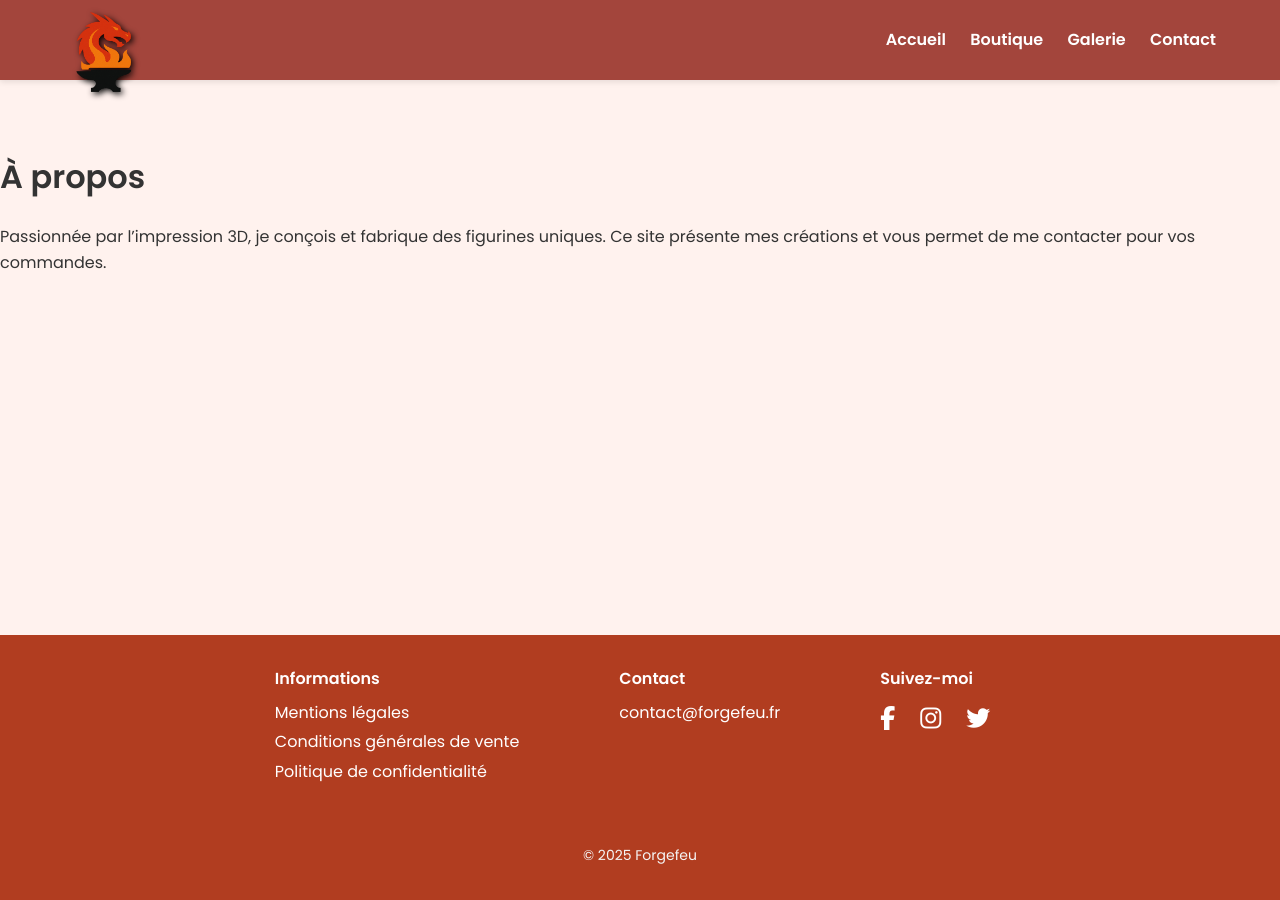
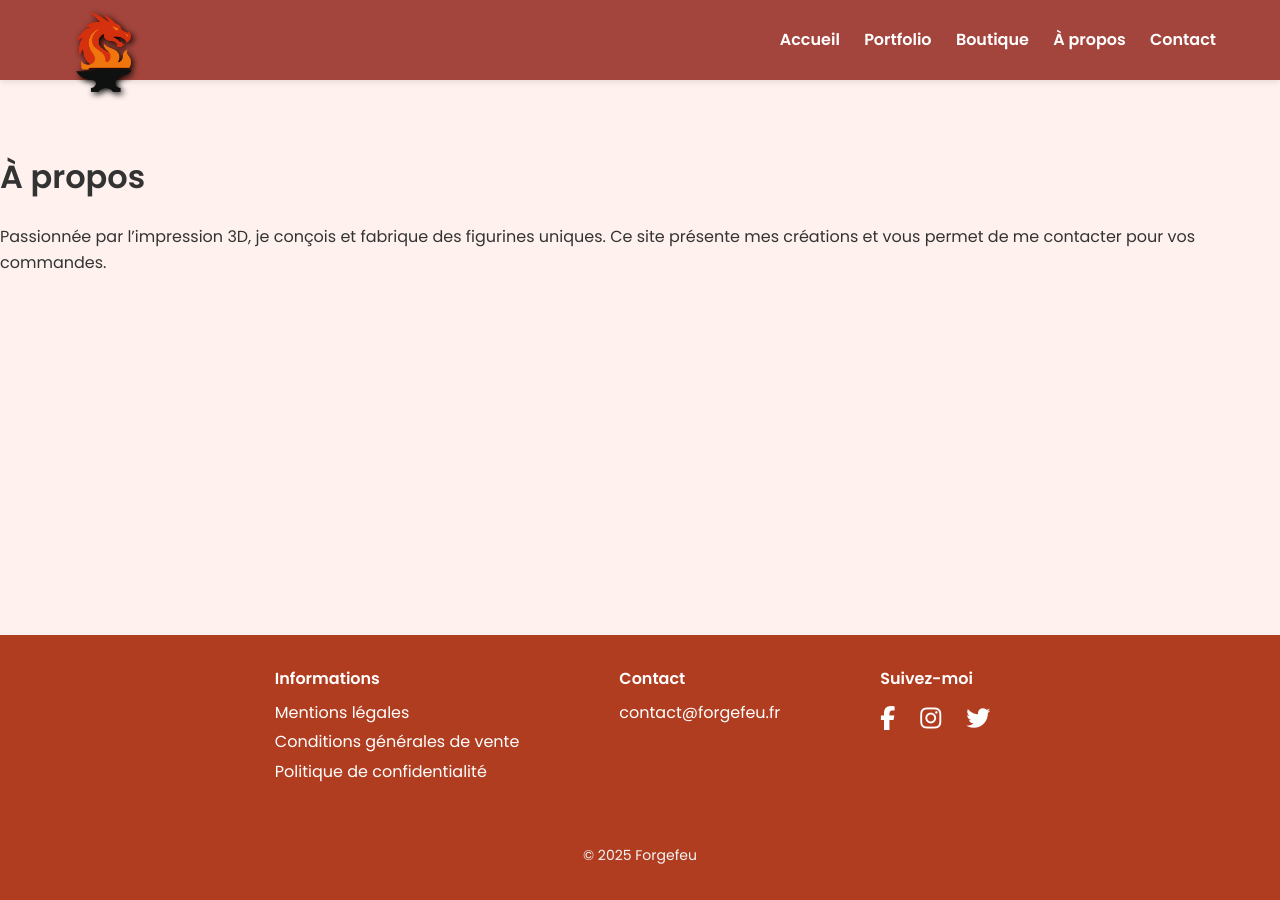
Before and after one commit to Yaen-Ghost/forgefeu, a Jekyll site: the page built from apropos.html, in a window 1280 px wide. Built offline with Jekyll 4.4.1, drawn with Linux system fonts in a browser that asks for light colours.

Commit message:
Update default.html
on remet les liens du header en mode jekyll

```diff
--- a/_layouts/default.html
+++ b/_layouts/default.html
@@ -25,10 +25,11 @@
           <!-- Hamburger pour mobile -->
       <div class="hamburger"><i class="fas fa-bars"></i></div>
     <nav class="main-nav">
-      <a href="/">Accueil</a>
-      <a href="/boutique">Boutique</a>
-      <a href="/galerie">Galerie</a>
-      <a href="/contact">Contact</a>
+      <a href="{{ '/' | relative_url }}">Accueil</a>
+      <a href="{{ '/galerie/' | relative_url }}">Portfolio</a>
+      <a href="{{ '/boutique/' | relative_url }}">Boutique</a>
+      <a href="{{ '/apropos/' | relative_url }}">À propos</a>
+      <a href="{{ '/contact/' | relative_url }}">Contact</a>
     </nav>
   </div>
 </header>
```
